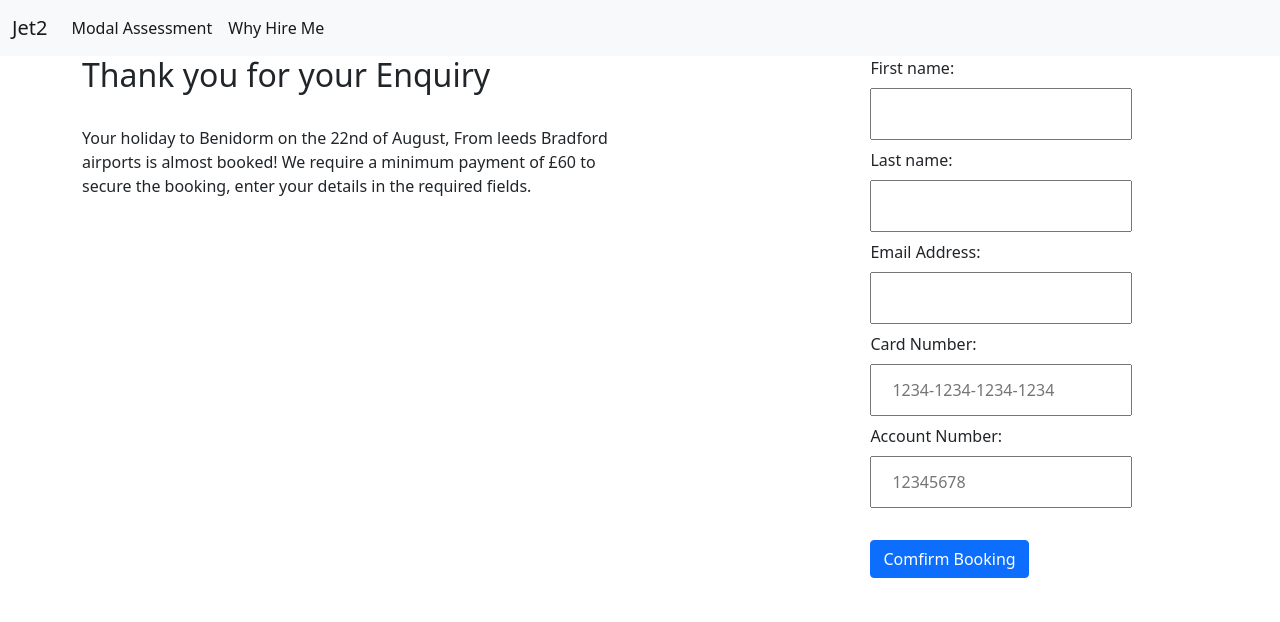
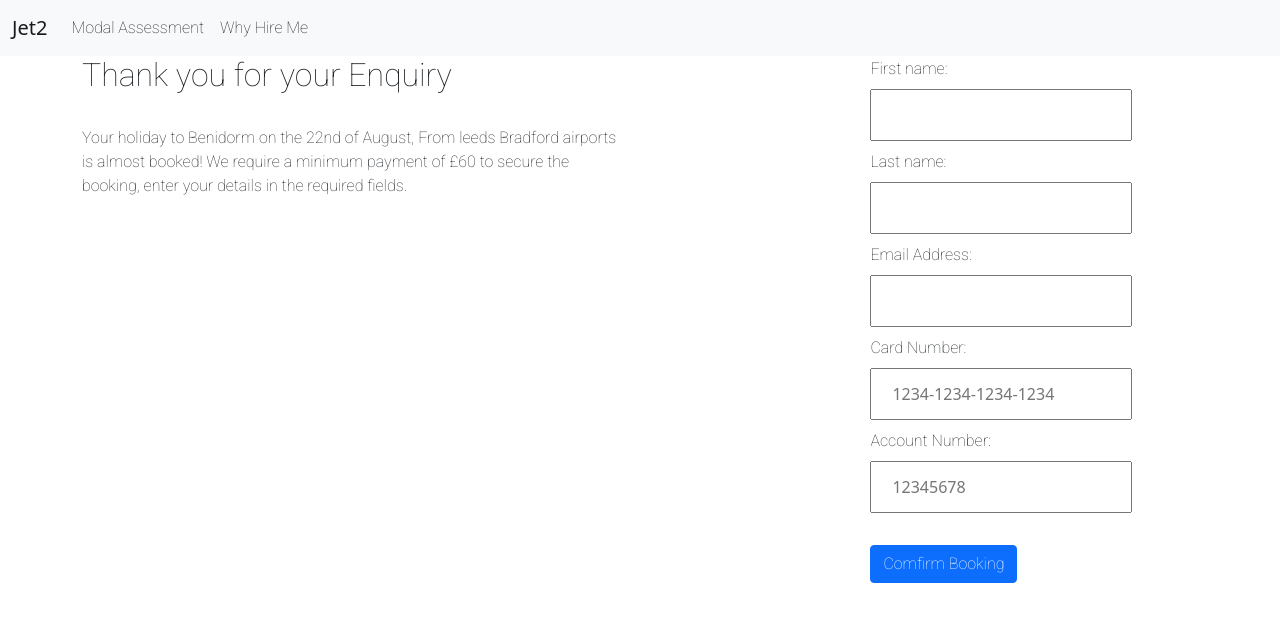
Before and after one commit to MattTurnbull1999/Jet2Assessment, a plain HTML site: page index.html in a window 1280 px wide. Drawn offline with nearby package versions, Linux system fonts and the light colour scheme.

Commit message:
finished assessment

```diff
--- a/assets/style.css
+++ b/assets/style.css
@@ -3,7 +3,7 @@ form{
 }
 
 p{
-    color: red;
+    font-family: 'Roboto', sans-serif;
 }
 
 input{
@@ -12,3 +12,19 @@ input{
     box-sizing: border-box;
     width: 80%;
   }
+
+li{
+    font-family: 'Roboto', sans-serif;
+}
+
+label{
+    font-family: 'Roboto', sans-serif;;
+}
+
+button{
+    font-family: 'Roboto', sans-serif;
+}
+
+h2{
+    font-family: 'Roboto', sans-serif;
+}
--- a/index.html
+++ b/index.html
@@ -7,9 +7,11 @@
     <script src="https://kit.fontawesome.com/e2ab3cc171.js" crossorigin="anonymous"></script>
     <link href="https://cdn.jsdelivr.net/npm/bootstrap@5.0.1/dist/css/bootstrap.min.css" rel="stylesheet" integrity="sha384-+0n0xVW2eSR5OomGNYDnhzAbDsOXxcvSN1TPprVMTNDbiYZCxYbOOl7+AMvyTG2x" crossorigin="anonymous">
     <link href="assets/style.css" rel="stylesheet">
-
+    <link rel="preconnect" href="https://fonts.gstatic.com">
+    <link href="https://fonts.googleapis.com/css2?family=Roboto:wght@100&display=swap" rel="stylesheet">
 
     <title>Document</title>
+
 </head>
 <body>
     <nav class="navbar navbar-expand-lg navbar-light bg-light">
@@ -33,7 +35,7 @@
 
     <div class="container">
       <div class="row">
-        <div class="col-sm"> <h2>Thank you for your Enquiry</h2> <br> Your holiday to Benidorm on the 22nd of August, From leeds Bradford airports is almost booked! We require a minimum payment of £60 to secure the booking, enter your details in the required fields.
+        <div class="col-sm"> <h2>Thank you for your Enquiry</h2> <br> <p>Your holiday to Benidorm on the 22nd of August, From leeds Bradford airports is almost booked! We require a minimum payment of £60 to secure the booking, enter your details in the required fields. </p>
 
     </div>
 
```
Also changed, not shown: hireme.html (+2 -0 lines).
